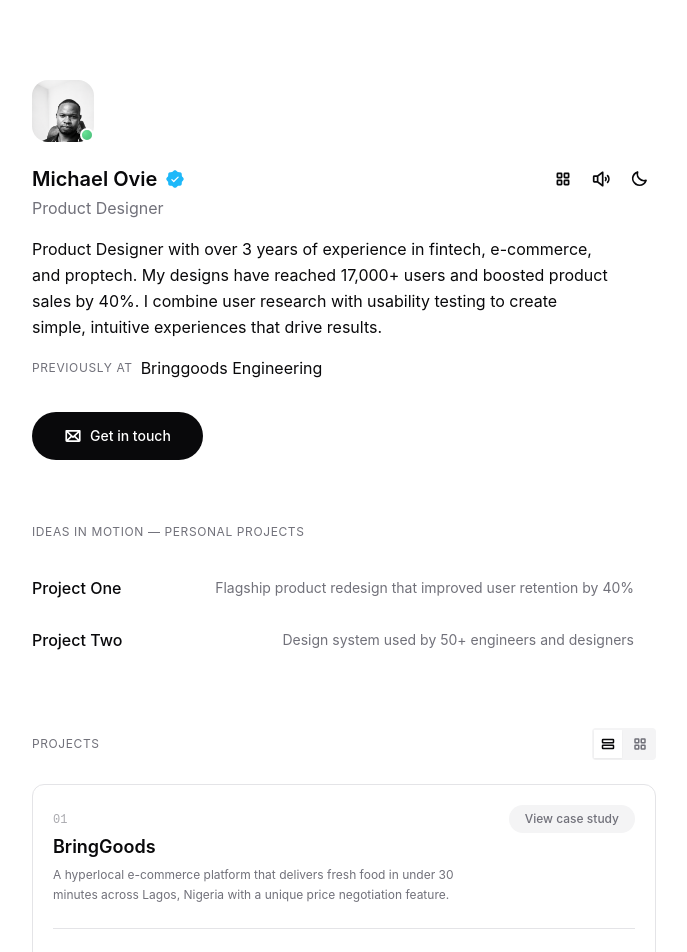
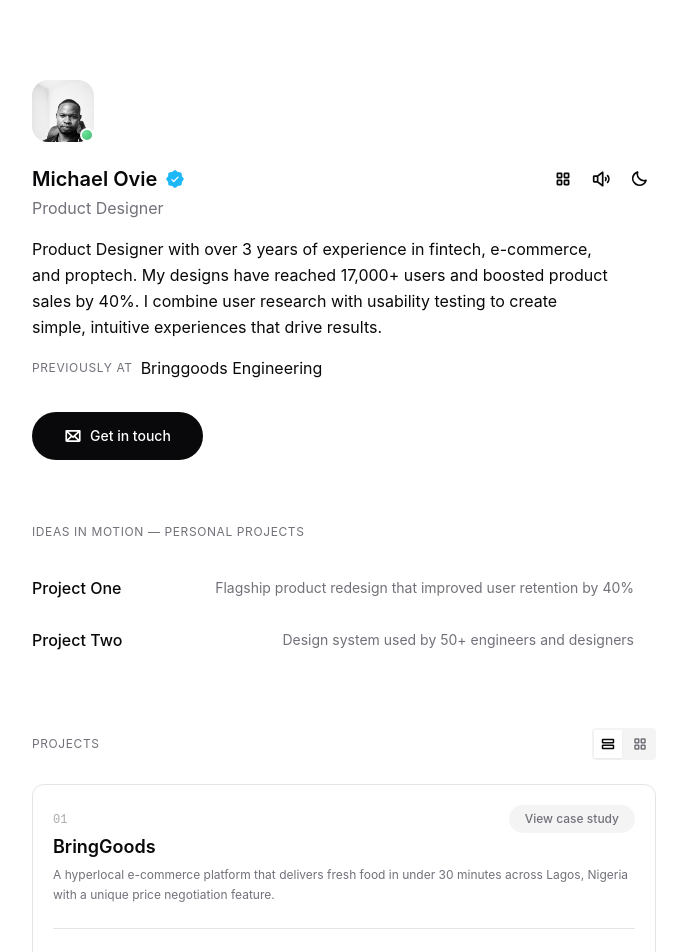
Before and after one commit to Kingovie/portfolio-tailwind, a Next.js app: page / in a window 1280 px wide. Shown: the top 952 px of the page, without its empty margins (296-983 px from the left). Built offline with nearby package versions, Linux system fonts and the light colour scheme.

Commit message:
Separate badge from description: badge on right of heading, description flows full width

```diff
--- a/app/page.tsx
+++ b/app/page.tsx
@@ -265,15 +265,12 @@ export default function Portfolio() {
                   transition={{ type: "spring", stiffness: 400, damping: 25 }}
                   className="relative bg-card border border-border rounded-xl p-5 transition-colors duration-200 hover:bg-secondary/50 hover:border-muted-foreground/20 group"
                 >
-                    <div className="flex flex-row justify-between items-start gap-2 sm:gap-4 flex-wrap">
-                    <div className="flex-1 min-w-[200px]">
+                  <div className="flex items-start justify-between gap-4">
+                    <div>
                       <span className="text-xs font-mono text-muted-foreground/60">
                         {String(index + 1).padStart(2, '0')}
                       </span>
                       <h3 className="text-lg font-semibold mt-1">{project.name}</h3>
-                      <p className="text-xs text-muted-foreground leading-relaxed mt-1">
-                        {project.description}
-                      </p>
                     </div>
                     <div className="shrink-0">
                       {project.slug ? (
@@ -290,6 +287,10 @@ export default function Portfolio() {
                       )}
                     </div>
                   </div>
+
+                  <p className="text-xs text-muted-foreground leading-relaxed mt-1">
+                    {project.description}
+                  </p>
 
                   <hr className="border-border my-6" />
 
```
